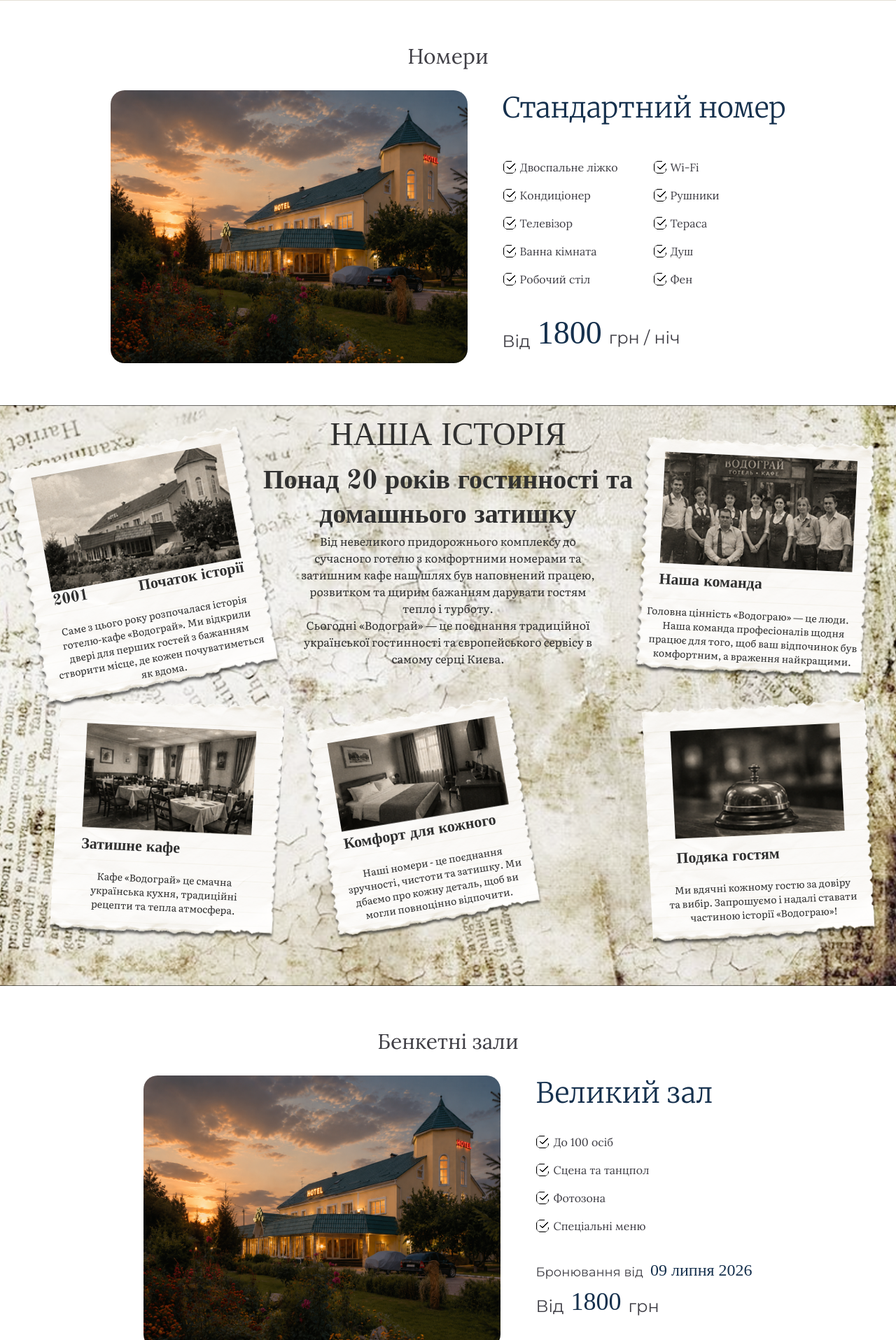
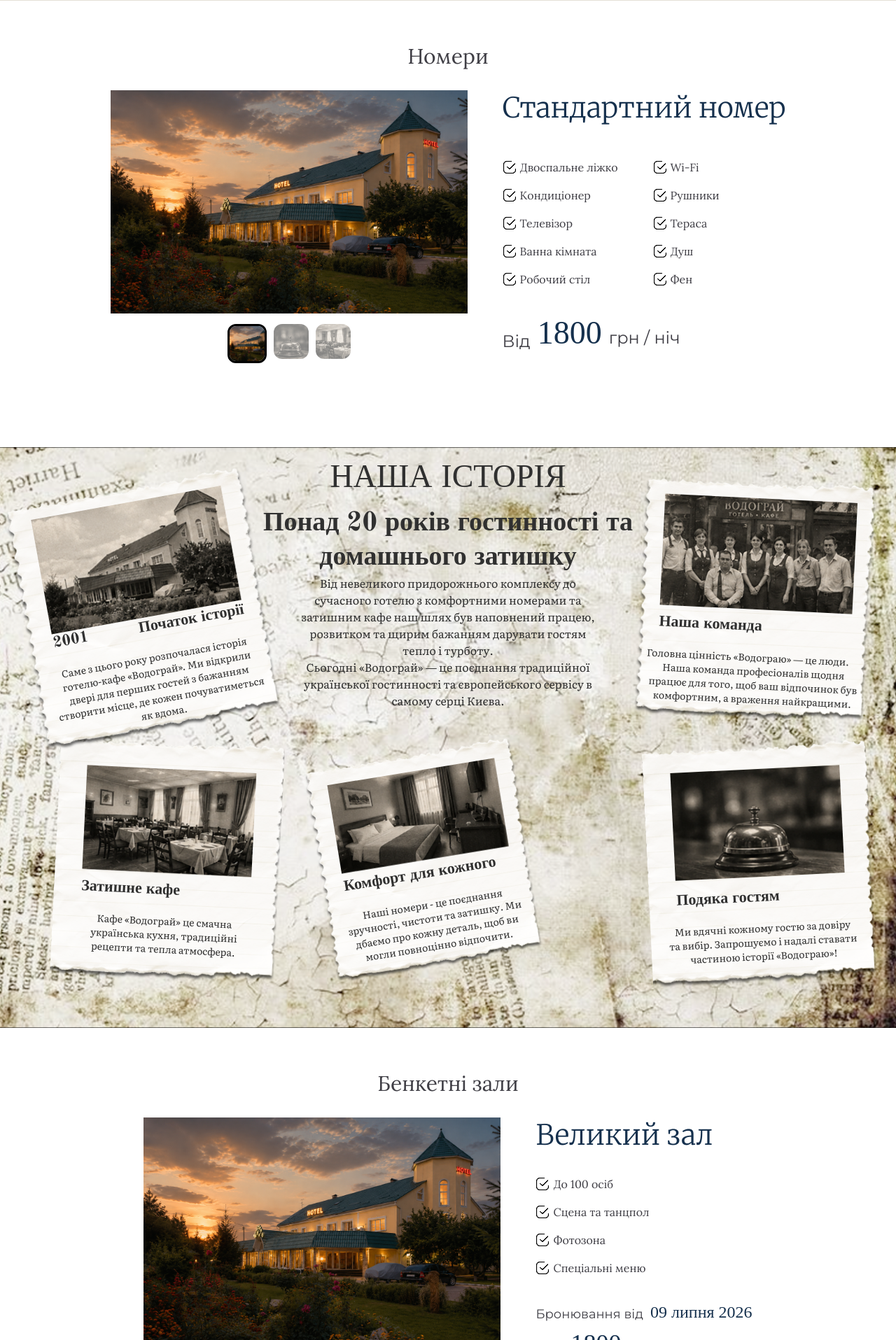
Before and after one commit to PaulStefanyshyn/vodogray, a Flask app: page / in a window 1280 px wide. Shown: the part 1590-3505 px from the top of the page at 70% size. Run offline with Flask 3, Linux system fonts and the light colour scheme; some web fonts are replaced.

Commit message:
gallerys

```diff
--- /dev/null
+++ b/static/js/rooms_slideshow.js
@@ -0,0 +1,24 @@
+document.addEventListener("DOMContentLoaded", () => {
+
+    document.querySelectorAll(".gallery").forEach(gallery => {
+
+    const slides = gallery.querySelectorAll(".main-slide");
+    const previews = gallery.querySelectorAll(".preview");
+
+    previews.forEach((preview, index) => {
+
+        preview.addEventListener("click", () => {
+
+            slides.forEach(slide => slide.classList.remove("active"));
+            previews.forEach(item => item.classList.remove("active"));
+
+            slides[index].classList.add("active");
+            preview.classList.add("active");
+
+        });
+
+    });
+
+});
+
+});
--- a/static/style/index.css
+++ b/static/style/index.css
@@ -241,13 +241,13 @@ main {
     gap: 50px;
 }
 
-.rooms .room img,
+/* .rooms .room img,
 .holl .hotel-holl img {
     width: 510px;
     height: 390px;
 
     border-radius: 20px;
-}
+} */
 
 .rooms .room .info,
 .holl .hotel-holl .info {
@@ -668,8 +668,8 @@ main {
     }
 
     .about.us img,
-    .rooms .room img,
-    .holl .hotel-holl img,
+    /* .rooms .room img,
+    .holl .hotel-holl img, */
     .contacts iframe,
     .contacts>img {
         width: 100%;
--- /dev/null
+++ b/static/style/rooms_slideshow.css
@@ -0,0 +1,70 @@
+.gallery {
+    width: 510px;
+    height: 390px;
+
+    display: flex;
+    flex-direction: column;
+    gap: 15px;
+
+    border-radius: 20px;
+}
+
+.gallery-main {
+    width: 100%;
+    height: 500px;
+
+    overflow: hidden;
+}
+
+.main-slide {
+    width: 100%;
+    height: 100%;
+
+    object-fit: cover;
+    object-position: center;
+
+    display: none;
+}
+
+.main-slide.active {
+    display: block;
+}
+
+.gallery-preview {
+    display: flex;
+    justify-content: center;
+    gap: 10px;
+}
+
+.preview {
+    width: 50px;
+    height: 50px;
+
+    object-fit: cover;
+
+    border-radius: 12px;
+
+    cursor: pointer;
+
+    opacity: .5;
+
+    transition: .3s;
+}
+
+.preview.active {
+    opacity: 1;
+
+    border: 3px solid black;
+}
+
+.preview:hover {
+    opacity: 1;
+}
+
+@media (max-width: 992px) {
+    .gallery {
+        width: 100%;
+        max-width: 600px;
+        height: auto;
+    }
+}
--- a/templates/index.html
+++ b/templates/index.html
@@ -2,6 +2,7 @@
 <html lang="en">
 
 <head>
+    <link rel="stylesheet" href="static/style/rooms_slideshow.css">
     <link rel="stylesheet" href="static/style/index.css">
     <link rel="stylesheet" href="static/style/base.css">
     <!-- <link rel="stylesheet" href="static/style/slider.css"> -->
@@ -94,7 +95,21 @@
             <h2>Номери</h2>
 
             <div class="room">
-                <img src="static/img/vodogray.png" alt="">
+                <section class="gallery">
+
+                    <div class="gallery-main">
+                        <img loading="lazy" class="main-slide active" src="static/img/vodogray.png" alt="">
+                        <img loading="lazy" class="main-slide" src="static/img/retro_bell.png" alt="">
+                        <img loading="lazy" class="main-slide" src="static/img/retro_coffe.png" alt="">
+                    </div>
+
+                    <div class="gallery-preview">
+                        <img class="preview active" src="static/img/vodogray.png">
+                        <img class="preview" src="static/img/retro_bell.png">
+                        <img class="preview" src="static/img/retro_coffe.png">
+                    </div>
+
+                </section>
 
                 <div class="info">
                     <h1>Стандартний номер</h1>
@@ -238,7 +253,21 @@
             <h2>Бенкетні зали</h2>
 
             <div class="hotel-holl">
-                <img src="static/img/vodogray.png" alt="">
+                <section class="gallery">
+
+                    <div class="gallery-main">
+                        <img loading="lazy" class="main-slide active" src="static/img/vodogray.png" alt="">
+                        <img loading="lazy" class="main-slide" src="static/img/retro_bell.png" alt="">
+                        <img loading="lazy" class="main-slide" src="static/img/retro_coffe.png" alt="">
+                    </div>
+
+                    <div class="gallery-preview">
+                        <img class="preview active" src="static/img/vodogray.png">
+                        <img class="preview" src="static/img/retro_bell.png">
+                        <img class="preview" src="static/img/retro_coffe.png">
+                    </div>
+
+                </section>
 
                 <div class="info">
                     <h1>Великий зал</h1>
@@ -320,6 +349,7 @@
         </section>
 
         <script src="static/js/slideshow.js"></script>
+        <script src="static/js/rooms_slideshow.js"></script>
 
     </main>
 
```
